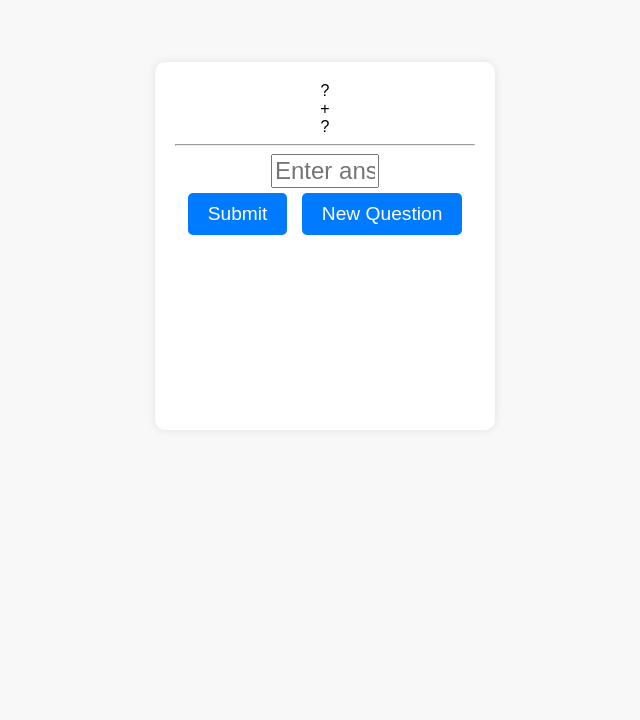
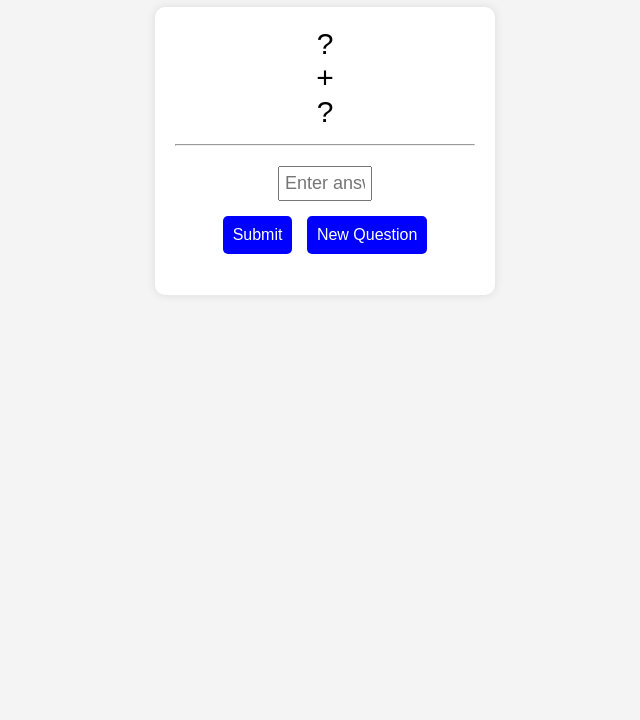
Before and after one commit to Rmccune85/ronmccune-portfolio, a plain HTML site: page index.html in a window 1280 px wide. Shown: the part 80-800 px from the top of the page, without its empty margins (315-955 px from the left). Drawn offline with Linux system fonts and the light colour scheme.

Commit message:
Update style.css
idk

```diff
--- a/style.css
+++ b/style.css
@@ -1,63 +1,55 @@
 body {
+    font-family: Arial, sans-serif;
     text-align: center;
-    font-family: Arial, sans-serif;
-    background-color: #f8f8f8;
+    background-color: #f4f4f4;
 }
 
 h1 {
-    font-size: 2.5rem;
     margin-top: 20px;
 }
 
 .game-container {
-    margin: 50px auto;
+    background: white;
     padding: 20px;
-    background-color: white;
+    margin: 30px auto;
+    width: 300px;
     border-radius: 10px;
     box-shadow: 0 0 10px rgba(0, 0, 0, 0.1);
-    display: inline-block;
 }
 
-#question-container {
-    font-size: 2rem;
+.problem {
+    font-size: 30px;
     margin-bottom: 20px;
 }
 
 input {
-    font-size: 1.5rem;
+    font-size: 18px;
+    padding: 5px;
+    width: 80px;
     text-align: center;
-    width: 100px;
 }
 
-.button-container {
+.buttons {
     margin-top: 10px;
 }
 
 button {
-    font-size: 1.2rem;
-    padding: 10px 20px;
+    font-size: 16px;
+    padding: 10px;
     margin: 5px;
+    cursor: pointer;
     border: none;
-    background-color: #007BFF;
+    background: blue;
     color: white;
     border-radius: 5px;
-    cursor: pointer;
 }
 
-button:hover {
-    background-color: #0056b3;
-}
-
-#result {
-    font-size: 1.5rem;
-    margin-top: 10px;
-}
-
-#fireworks-container {
+#fireworksCanvas {
     position: fixed;
     top: 0;
     left: 0;
-    width: 100vw;
-    height: 100vh;
+    width: 100%;
+    height: 100%;
     pointer-events: none;
+    display: none;
 }
```
